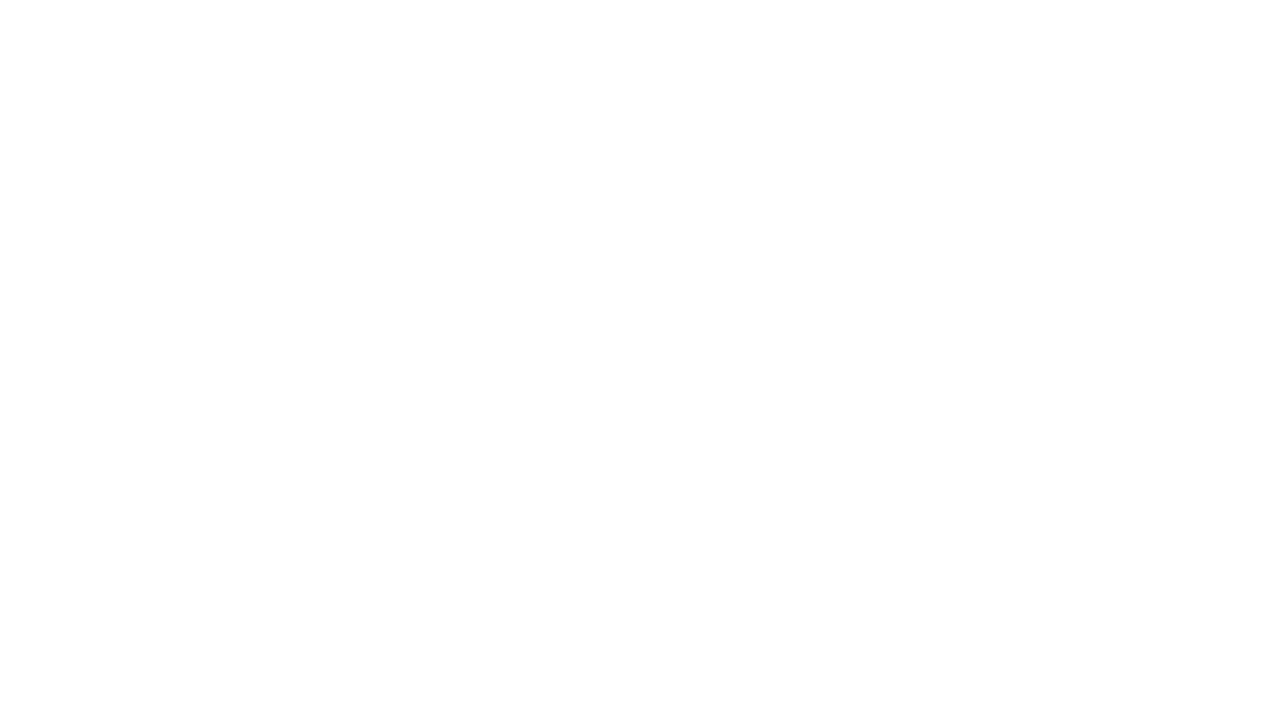
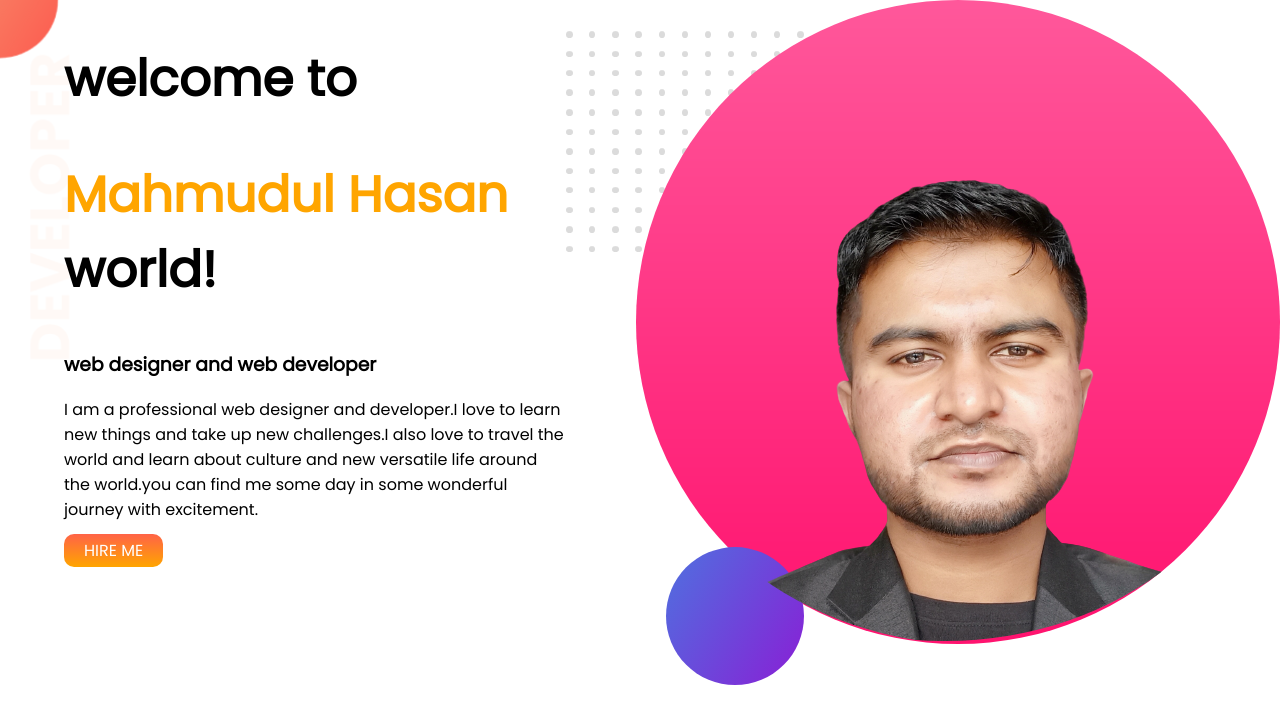
Before and after one commit to Mahmudul-Hasan-dev/Dev-profile-mahmudul, a plain HTML site: page index.html in a window 1280 px wide. Drawn offline with Linux system fonts and the light colour scheme.

Commit message:
Top section done

```diff
--- a/index.html
+++ b/index.html
@@ -1,13 +1,36 @@
 <!DOCTYPE html>
 <html lang="en">
+
 <head>
     <meta charset="UTF-8">
     <meta http-equiv="X-UA-Compatible" content="IE=edge">
     <meta name="viewport" content="width=device-width, initial-scale=1.0">
     <title>Mahmudul Hasan</title>
+    <link rel="preconnect" href="https://fonts.googleapis.com">
+    <link rel="preconnect" href="https://fonts.gstatic.com" crossorigin>
+    <link href="https://fonts.googleapis.com/css2?family=Poppins&display=swap" rel="stylesheet">
     <link rel="stylesheet" href="style.css">
 </head>
+
 <body>
+    <section class="top-banner">
+        <div class="welcome">
+            <h1>welcome to</h1>
+            <h1><span class="orange">Mahmudul Hasan</span> world!</h1>
+            <h3>web designer and web developer</h3>
+            <p>I am a professional web designer and developer.I love to learn new things and take up new challenges.I
+                also
+                love
+                to travel the world and learn about culture and new versatile life around the world.you can find me some
+                day
+                in
+                some wonderful journey with excitement.</p>
+            <a class="hiremebtn" target="_blank" href="">HIRE ME</a>
+        </div>
+        <div class="welcome-img">
+            <img src="images/my-bg3.png" alt="images">
+        </div>
+    </section>
+</body>
 
-</body>
 </html>
--- a/style.css
+++ b/style.css
@@ -0,0 +1,32 @@
+body{
+    font-family: 'Poppins', sans-serif;
+    margin: 0;
+}
+h1{
+    font-size: 50px;
+}
+.orange{
+    color:orange;
+}
+section{
+    display: flex;
+}
+.top-banner{
+    background-image: url(images/top-banner.png);
+    background-repeat: no-repeat;
+}
+.welcome{
+    width: 50%;
+    padding-left: 5%;
+}
+.welcome-img{
+    width: 70%;
+}
+.hiremebtn{
+    text-decoration:none ;
+    background-image: linear-gradient(tomato ,orange);
+    color:white;
+    font-weight: 700px;
+    padding : 5px 20px;
+    border-radius: 10px;
+}
```
Also changed, not shown: images/dream-bg.png (added), images/exp-bg.png (added), images/my-bg (1).png (added), images/my-bg.png (added), images/my-bg2.png (added), images/my-bg3.png (added), images/top-banner.png (added).
